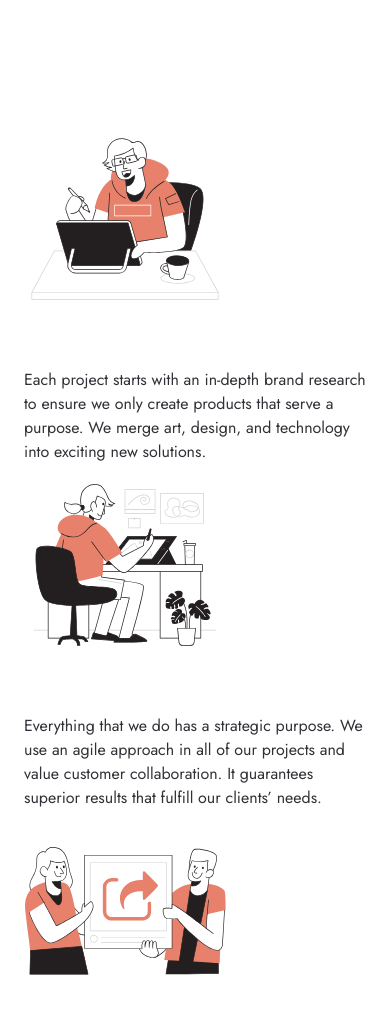
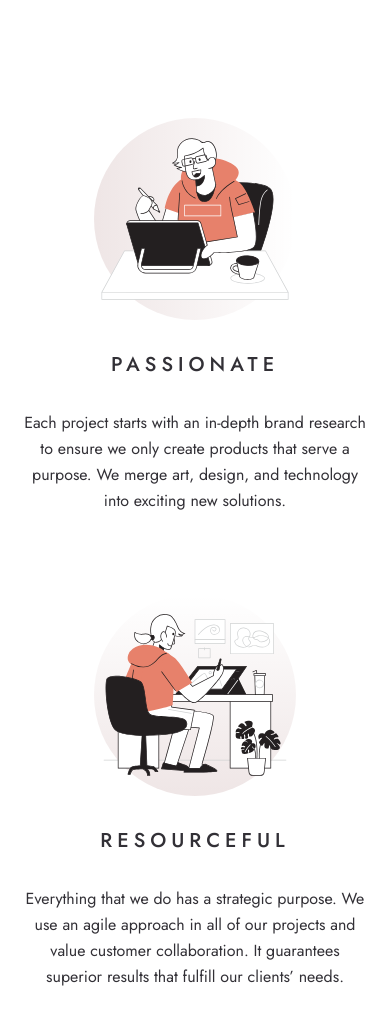
Before and after one commit to AjeaSmith/fem-designo-guru, a website built with Vite: page index.html in a window 390 px wide. Shown: the part 1931-2946 px from the top of the page. Built offline with nearby package versions, Linux system fonts and the light colour scheme.

Commit message:
finished desktop/mobile/tablet of testimonals

```diff
--- a/index.html
+++ b/index.html
@@ -95,32 +95,50 @@
       </div>
     </section>
 
-    <section>
+    <section class="testimonals">
       <div class="container_wrapper">
+        <div class="testimonals__wrapper">
+          <div class="testimonals__item">
+            <div class="testimonals__image">
+              <img class="testimonals__bg testimonals--bg1" src="./assets/shared/desktop/bg-pattern-small-circle.svg"
+                alt="presentation">
+              <img src="./assets/home/desktop/illustration-passionate.svg" alt="presentation">
+            </div>
             <div>
-          <div>
-            <img src="./assets/home/desktop/illustration-passionate.svg" alt="presentation">
-            <h3>Passionate</h3>
+              <h4>Passionate</h4>
               <p>Each project starts with an in-depth brand research to ensure we only create products that
                 serve a
                 purpose. We merge
                 art, design, and technology into exciting new solutions.</p>
             </div>
+          </div>
+          <div class="testimonals__item">
+            <div class="testimonals__image">
+              <img class="testimonals__bg testimonals--bg2" src="./assets/shared/desktop/bg-pattern-small-circle.svg"
+                alt="presentation">
+              <img src="./assets/home/desktop/illustration-resourceful.svg" alt="presentation">
+            </div>
             <div>
-            <img src="./assets/home/desktop/illustration-resourceful.svg" alt="presentation">
-            <h3>Resourceful</h3>
+              <h4>Resourceful</h4>
               <p>Everything that we do has a strategic purpose. We use an agile approach in all of our projects
                 and value
                 customer
                 collaboration. It guarantees superior results that fulfill our clients’ needs.</p>
             </div>
+          </div>
+          <div class="testimonals__item">
+            <div class="testimonals__image">
+              <img class="testimonals__bg testimonals--bg3" src="./assets/shared/desktop/bg-pattern-small-circle.svg"
+                alt="presentation">
+              <img src="./assets/home/desktop/illustration-friendly.svg" alt="presentation">
+            </div>
             <div>
-            <img src="./assets/home/desktop/illustration-friendly.svg" alt="presentation">
-            <h3>Friendly</h3>
+              <h4>Friendly</h4>
               <p>We are a group of enthusiastic folks who know how to put people first. Our success depends on
                 our
                 customers, and we
                 strive to give them the best experience a company can provide.</p>
+            </div>
           </div>
         </div>
       </div>
--- a/scss/globals/_typography.scss
+++ b/scss/globals/_typography.scss
@@ -21,6 +21,8 @@
 	font-size: clamp(1.75rem, 1.3673rem + 1.6327vw, 2.5rem);
 }
 h4 {
+	font-weight: 500;
+	text-transform: uppercase;
 	line-height: 26px;
 	letter-spacing: 5px;
 	font-size: 1.25em;
--- a/scss/layout/home/_index.scss
+++ b/scss/layout/home/_index.scss
@@ -1,4 +1,5 @@
 @forward "projects";
 @forward "hero";
+@forward "services";
 @use "../../components/header";
 @use "../../components/footer";
--- /dev/null
+++ b/scss/layout/home/_services.scss
@@ -0,0 +1,87 @@
+@use "../../globals/colors" as *;
+
+.testimonals {
+	position: relative;
+	&::before {
+		position: absolute;
+		top: 120px;
+		right: 0px;
+		width: 100%;
+		height: auto;
+		z-index: -1;
+		content: url("../../../public/assets/shared/desktop/bg-pattern-leaf.svg");
+		rotate: 180deg;
+	}
+	&__wrapper {
+		display: flex;
+		justify-content: space-between;
+		align-items: center;
+		gap: 30px;
+	}
+	&__item {
+		display: grid;
+		grid-template-rows: auto;
+		place-items: center;
+		text-align: center;
+
+		h4 {
+			color: $text-grey;
+			margin-top: 48px;
+			margin-bottom: 32px;
+		}
+		p {
+			line-height: 1.625rem;
+		}
+	}
+
+	&__image {
+		position: relative;
+	}
+	&__bg {
+		z-index: -1;
+		position: absolute;
+		top: 0;
+		left: 0;
+	}
+	&--bg1 {
+		rotate: 0deg;
+	}
+	&--bg2 {
+		rotate: -90deg;
+	}
+	&--bg3 {
+		rotate: 90deg;
+	}
+
+	@media (max-width: 900px) {
+		&::before {
+			content: "";
+		}
+		&__wrapper {
+			flex-direction: column;
+			gap: 32px;
+		}
+		&__item {
+			text-align: left;
+			gap: 48px;
+			grid-template-columns: 1fr 1fr;
+			h4 {
+				margin-top: 0;
+				margin-bottom: 16px;
+			}
+		}
+	}
+	@media (max-width: 699px) {
+		&__wrapper {
+			gap: 80px;
+		}
+		&__item {
+			text-align: center;
+			grid-template-columns: none;
+			gap: 0px;
+			h4 {
+				margin-block: 32px;
+			}
+		}
+	}
+}
```
Lines whose indentation alone changed are shown as unchanged.
